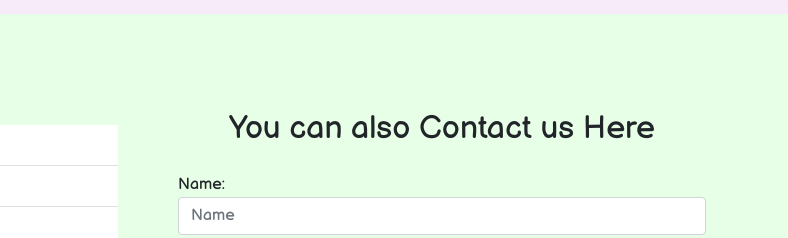
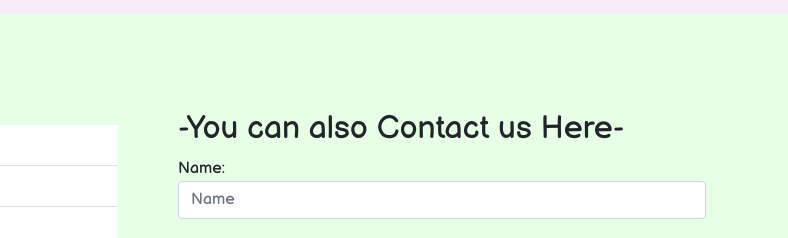
Before and after one commit to NaveenCScgr/NGO-Website, a plain HTML site: page index.html in a window 1280 px wide. Shown: the part 4629-4867 px from the top of the page, 492-1280 px from the left. Drawn offline with nearby package versions, Linux system fonts and the light colour scheme.

Commit message:
Update index.html

```diff
--- a/index.html
+++ b/index.html
@@ -334,7 +334,7 @@
             </ul>
           </div>
           <div class="col-md pt-md-5 ps-md-5">
-	    <h2 class="text-center mb-4" style="padding-top:0px;">You can also Contact us Here</h2>
+	    <h2>-You can also Contact us Here-</h2>
 	    <form id="contact-form" action="https://formsubmit.co/607408e2ae6fa7f9ebccb146ee282335" method="POST">
           	<input type="text" name="_honey" style="display: none;">
           	<input type="hidden" name="_captcha" value="false">
```
